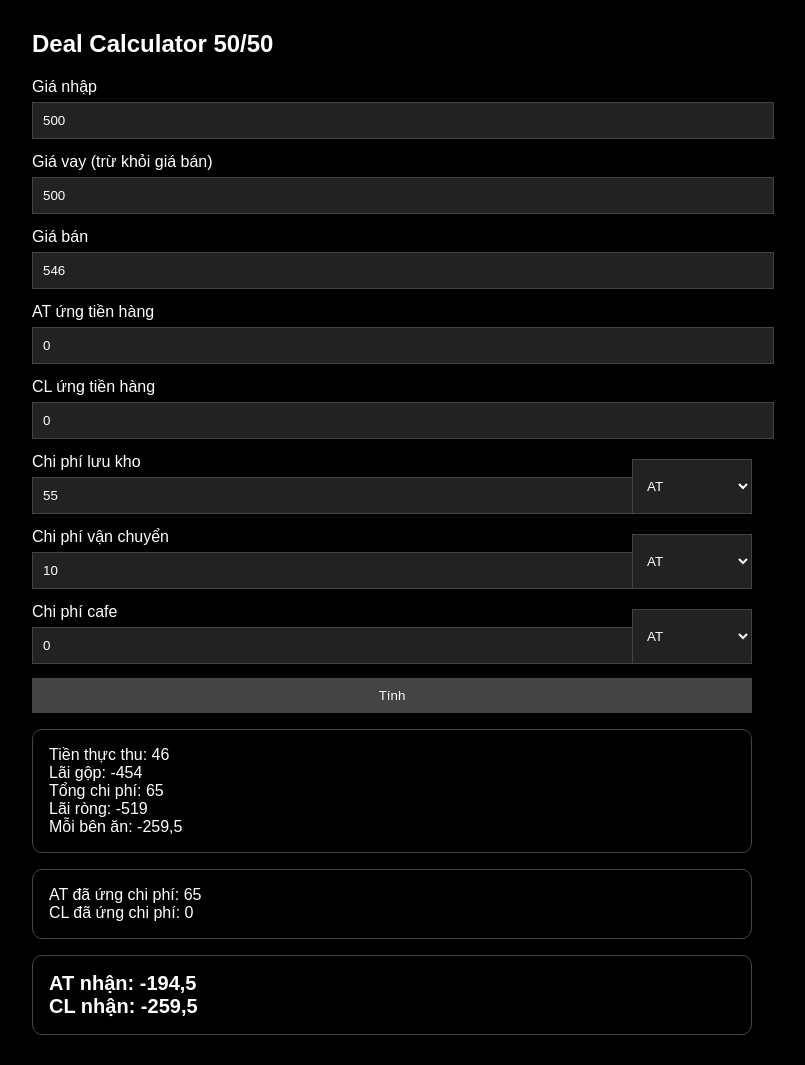
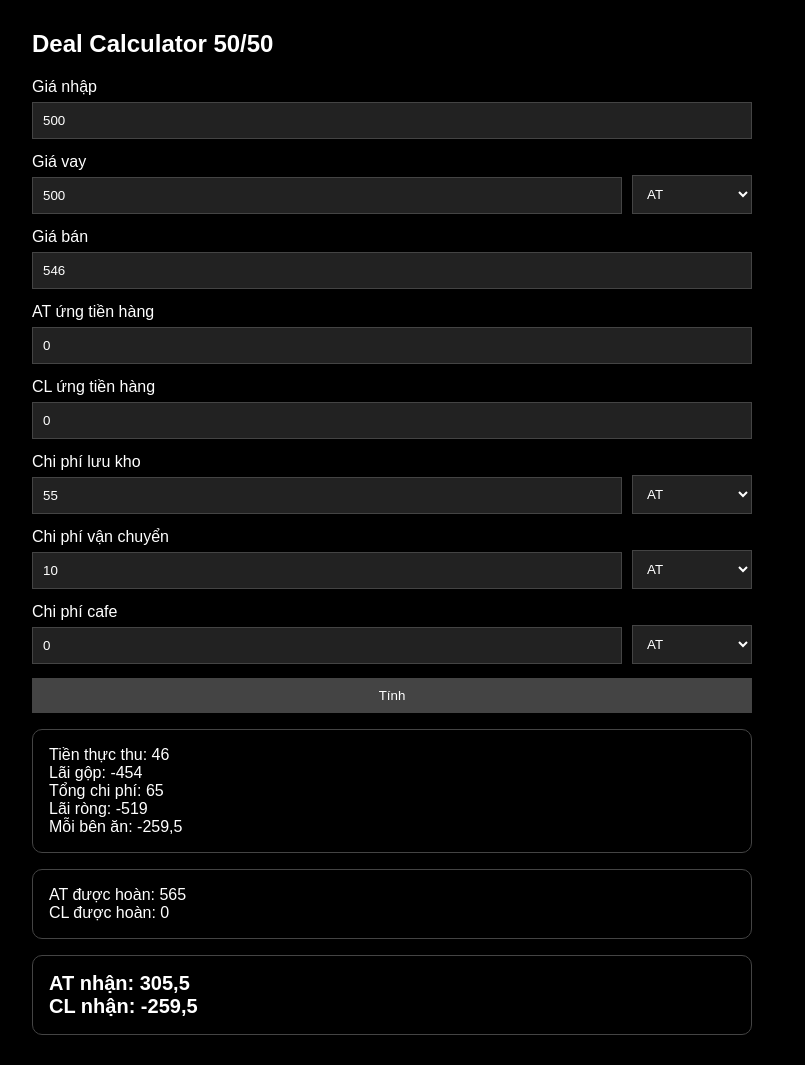
Before and after one commit to tuleanh1410-create/Tool, a plain HTML site: page index.html in a window 1280 px wide. Shown: the whole page, without its empty margins (248-1053 px from the left). Drawn offline with Linux system fonts and the light colour scheme.

Commit message:
Update index.html

```diff
--- a/index.html
+++ b/index.html
@@ -5,8 +5,8 @@
   <title>Deal Calculator</title>
   <style>
     body { font-family: Arial; max-width: 720px; margin: 30px auto; padding: 0 12px; background: #000; color: #fff; }
-    input, select { width: 100%; padding: 10px; margin: 6px 0 14px; background: #222; color: #fff; border: 1px solid #444; }
-    .row { display: grid; grid-template-columns: 1fr 120px; gap: 10px; }
+    input, select { width: 100%; padding: 10px; margin: 6px 0 14px; background: #222; color: #fff; border: 1px solid #444; box-sizing: border-box; }
+    .row { display: grid; grid-template-columns: 1fr 120px; gap: 10px; align-items: end; }
     .box { padding: 16px; border: 1px solid #444; border-radius: 10px; margin-top: 16px; }
     .result { font-size: 20px; font-weight: bold; }
     button { padding: 10px; width: 100%; background: #444; color: #fff; border: none; }
@@ -19,8 +19,16 @@
 <label>Giá nhập</label>
 <input id="buy" type="number" value="500">
 
-<label>Giá vay (trừ khỏi giá bán)</label>
-<input id="loan" type="number" value="500">
+<div class="row">
+  <div>
+    <label>Giá vay</label>
+    <input id="loan" type="number" value="500">
+  </div>
+  <select id="loanBy">
+    <option value="AT">AT</option>
+    <option value="CL">CL</option>
+  </select>
+</div>
 
 <label>Giá bán</label>
 <input id="sell" type="number" value="546">
@@ -75,8 +83,8 @@
 </div>
 
 <div class="box">
-  <div>AT đã ứng chi phí: <span id="atCost"></span></div>
-  <div>CL đã ứng chi phí: <span id="clCost"></span></div>
+  <div>AT được hoàn: <span id="atCost"></span></div>
+  <div>CL được hoàn: <span id="clCost"></span></div>
 </div>
 
 <div class="box">
@@ -103,9 +111,17 @@ function calc() {
   let atCost = 0;
   let clCost = 0;
 
-  if (storage) (document.getElementById("storageBy").value === "AT") ? atCost += storage : clCost += storage;
-  if (ship) (document.getElementById("shipBy").value === "AT") ? atCost += ship : clCost += ship;
-  if (cafe) (document.getElementById("cafeBy").value === "AT") ? atCost += cafe : clCost += cafe;
+  if (document.getElementById("loanBy").value === "AT") atCost += loan;
+  else clCost += loan;
+
+  if (document.getElementById("storageBy").value === "AT") atCost += storage;
+  else clCost += storage;
+
+  if (document.getElementById("shipBy").value === "AT") atCost += ship;
+  else clCost += ship;
+
+  if (document.getElementById("cafeBy").value === "AT") atCost += cafe;
+  else clCost += cafe;
 
   const realSell = sell - loan;
   const gross = realSell - buy;
```
